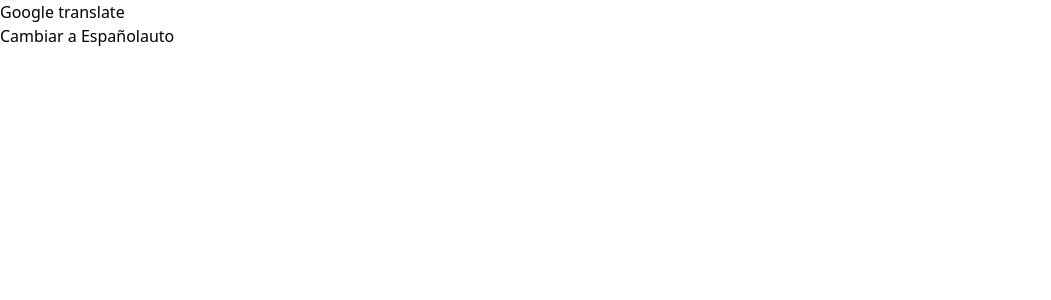
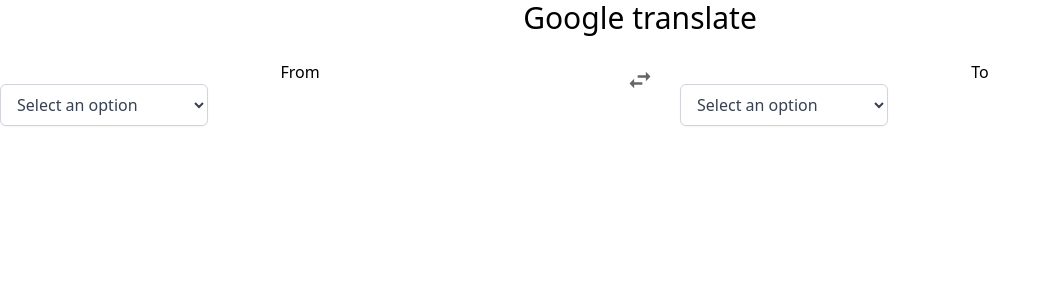
Before and after one commit to DavidAlmonacid/aprendiendo-react, a React (Vite) app in the folder 07-google-translate/: page / in a window 1280 px wide. Shown: the top 300 px of the page, without its empty margins (0-1051 px from the left). Built offline with nearby package versions, Linux system fonts and the light colour scheme.

Commit message:
Add LanguageSelector component and interchange button

```diff
--- a/07-google-translate/src/App.tsx
+++ b/07-google-translate/src/App.tsx
@@ -1,21 +1,38 @@
+import { InterchangeIcon } from './components/Icons.tsx';
+import { LanguageSelector } from './components/LanguageSelector.tsx';
+import { AUTO_LANGUAGE } from './constants.ts';
 import { useStore } from './hooks/useStore.ts';
 
 function App() {
-  const { fromLanguage, setFromLanguage } = useStore();
+  const { fromLanguage, interchangeLanguages } = useStore();
 
   return (
     <>
-      <h1>Google translate</h1>
+      <h1 className='mb-6 text-3xl text-center'>Google translate</h1>
 
-      <button
-        onClick={() => {
-          setFromLanguage('es');
-        }}
-      >
-        Cambiar a Español
-      </button>
+      <div className='container mx-auto grid gap-4 md:grid-cols-[1fr,auto,1fr]'>
+        <section className='flex-grow text-center'>
+          <h2>From</h2>
+          <LanguageSelector />
+        </section>
 
-      <span>{fromLanguage}</span>
+        <div>
+          <button
+            className='py-1.5 px-2.5 opacity-80 cursor-pointer disabled:opacity-60'
+            disabled={fromLanguage === AUTO_LANGUAGE}
+            onClick={() => {
+              interchangeLanguages();
+            }}
+          >
+            <InterchangeIcon />
+          </button>
+        </div>
+
+        <section className='flex-grow text-center'>
+          <h2>To</h2>
+          <LanguageSelector />
+        </section>
+      </div>
     </>
   );
 }
```
